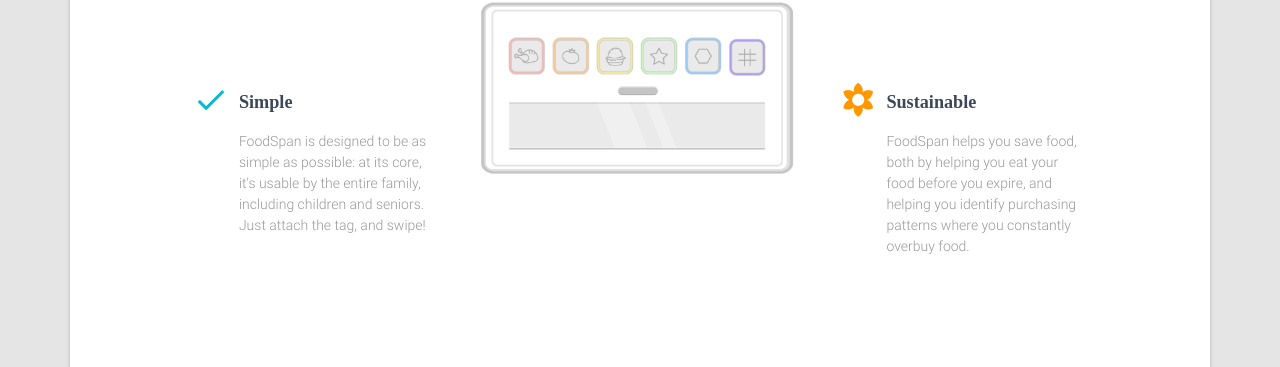
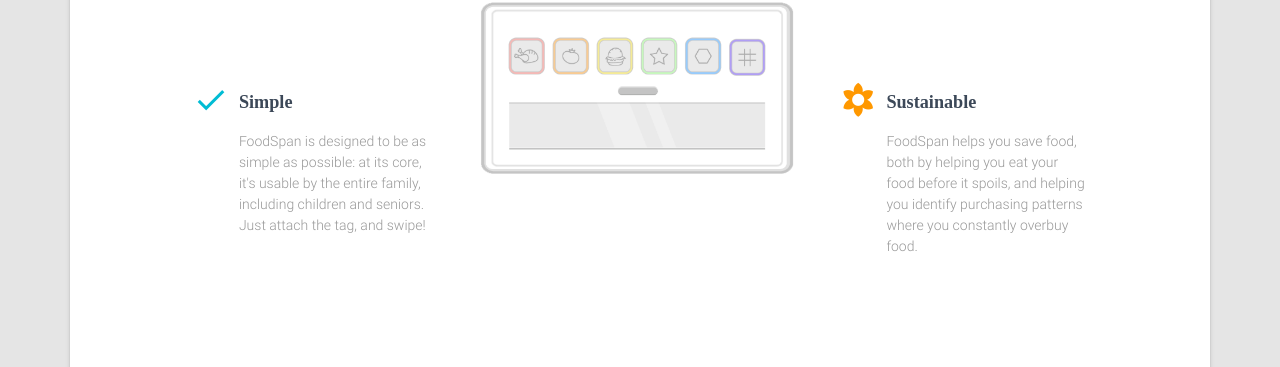
Before and after one commit to FoodSpan/foodspan-website, a Jekyll site: the page built from index.html, in a window 1280 px wide and 900 px high, scrolled down 607 px. Shown: the part 127-494 px from the top of the window. Built offline with Jekyll 4.4.1, drawn with Linux system fonts in a browser that asks for light colours; some web fonts are replaced.

Commit message:
makes a few small changes in layout and content

```diff
--- a/_includes/footer.html
+++ b/_includes/footer.html
@@ -41,7 +41,7 @@
 				</a>
 			</li>
 			<li>
-				<a href="#" target="_blank" class="btn btn-just-icon btn-simple">
+				<a href="https://www.facebook.com/FoodSpan-1634909726820261/" target="_blank" class="btn btn-just-icon btn-simple">
 					<i class="fa fa-facebook-square"></i>
 				</a>
 			</li>
--- a/contact.html
+++ b/contact.html
@@ -9,7 +9,7 @@
   	<div class="container">
 			<div class="text-center">
 	      <h2 class="title">Any questions or concerns?</h2>
-	      <h5 class="description">We're happy to try our best to help you out. You can contact us through our website, or on social media, or at our email. We're dedicated to ensuring that every customer's concerns are met, and no problem goes unsolved!</h5>
+	      <h5 class="description">We'd love to hear from you! You can contact us through our website, or on social media, or at our email. </h5>
 	    </div>
 			<div class="row">
 				<div class="col-sm-6">
@@ -27,7 +27,7 @@
 			</div>
 			<div class="row">
 				<div class="col-sm-6">
-					<a href="#">
+					<a href="https://www.facebook.com/FoodSpan-1634909726820261/">
 						<div class="card">
 							<div class="content">
 								<h2 class="title"><span class="fa fa-facebook fa-fw"></span> FoodSpan</h2>
--- a/index.html
+++ b/index.html
@@ -55,7 +55,7 @@
       			</div>
       			<div class="description">
       				<h4 class="info-title">Sustainable</h4>
-      				<p>FoodSpan helps you save food, both by helping you eat your food before you expire, and helping you identify purchasing patterns where you constantly overbuy food.</p>
+      				<p>FoodSpan helps you save food, both by helping you eat your food before it spoils, and helping you identify purchasing patterns where you constantly overbuy food.</p>
       			</div>
       		</div>
 
```
